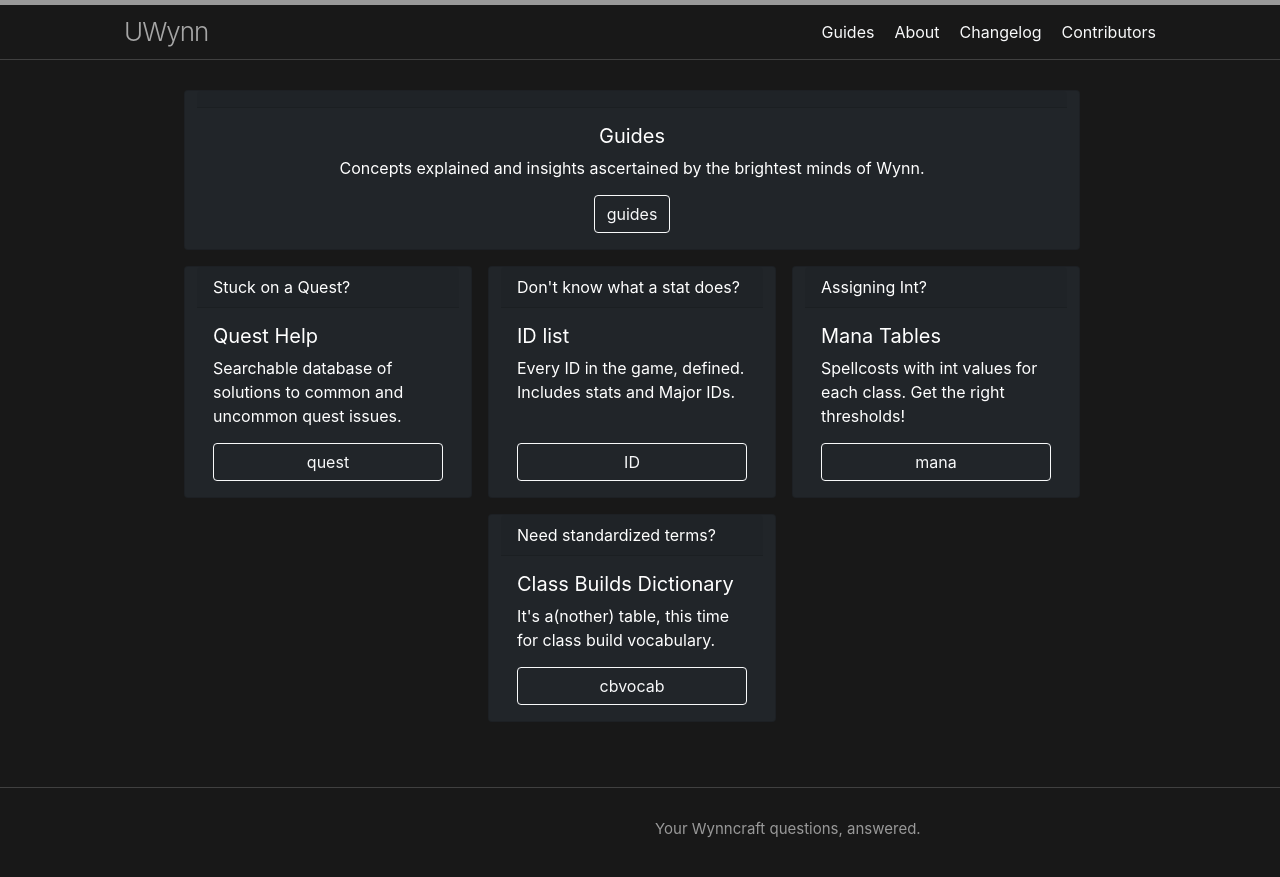
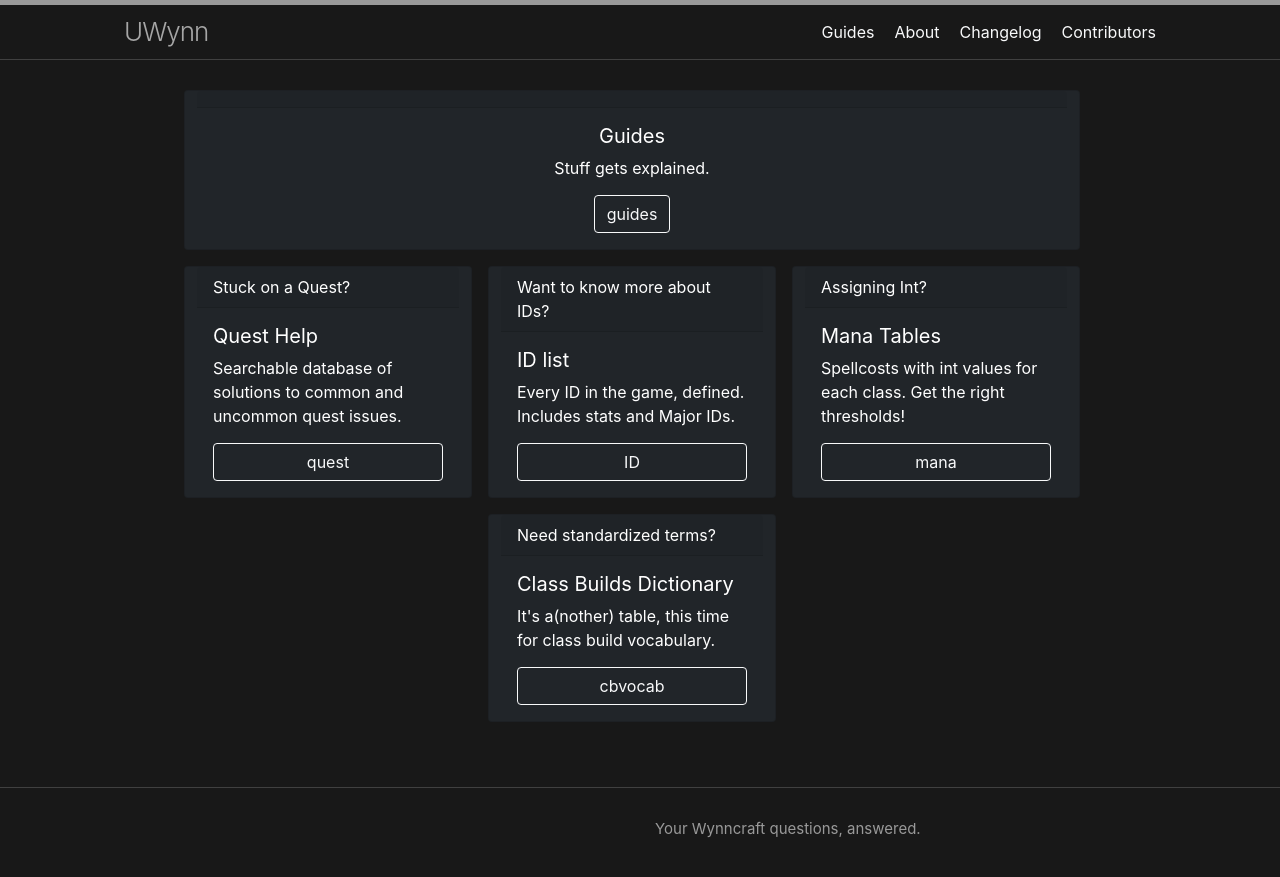
Before and after one commit to UWynn/UWynn.github.io, a Jekyll site: the page built from docs/index.md, in a window 1280 px wide. Shown: the top 877 px of the page. Built offline with Jekyll 4.4.1, drawn with Linux system fonts in a browser that asks for light colours.

Commit message:
front page phrasing

```diff
--- a/docs/index.md
+++ b/docs/index.md
@@ -7,7 +7,7 @@ layout: default
       <h5 class="card-header"></h5>
       <div class="card-body">
         <h5 class="card-title">Guides</h5>
-        <p class="card-text">Concepts explained and insights ascertained by the brightest minds of Wynn.</p>
+        <p class="card-text">Stuff gets explained.</p>
         <a href="/guides/" class="btn btn-outline-light text-light mt-auto">guides</a>
       </div>
     </div>
@@ -25,7 +25,7 @@ layout: default
     </div>
     <div class="card text-white bg-dark mb-3 me-3 col-sm-6" style="width: 18rem;">
       <div class="card-header">
-        Don't know what a stat does?
+        Want to know more about IDs?
       </div>
       <div class="card-body d-flex flex-column">
         <h5 class="card-title">ID list</h5>
```
Also changed, not shown: docs/changelog.md.
